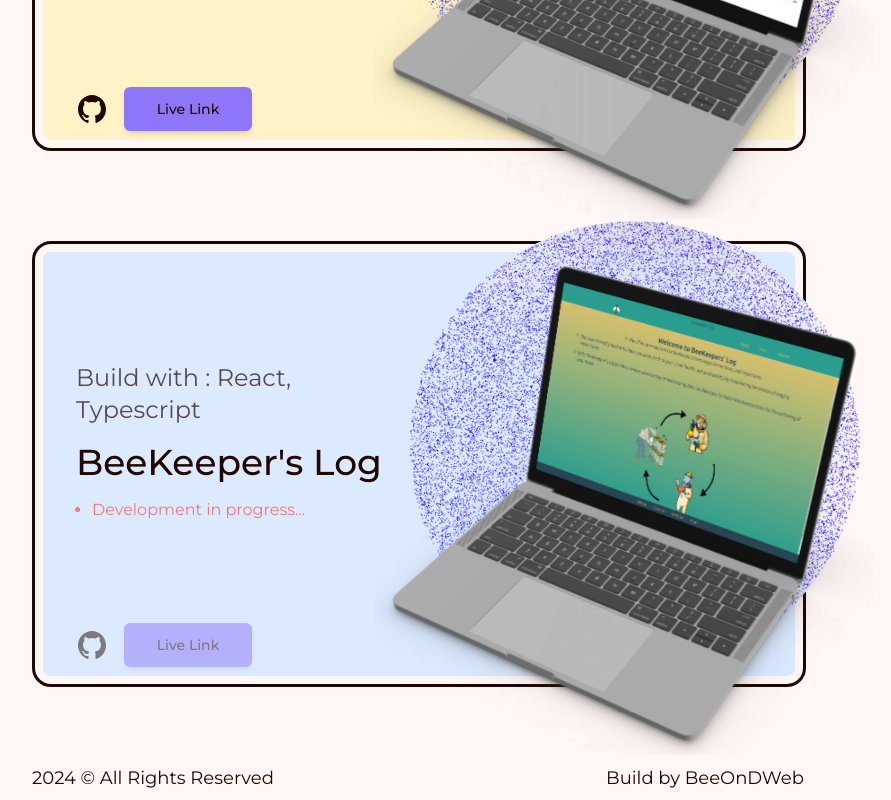
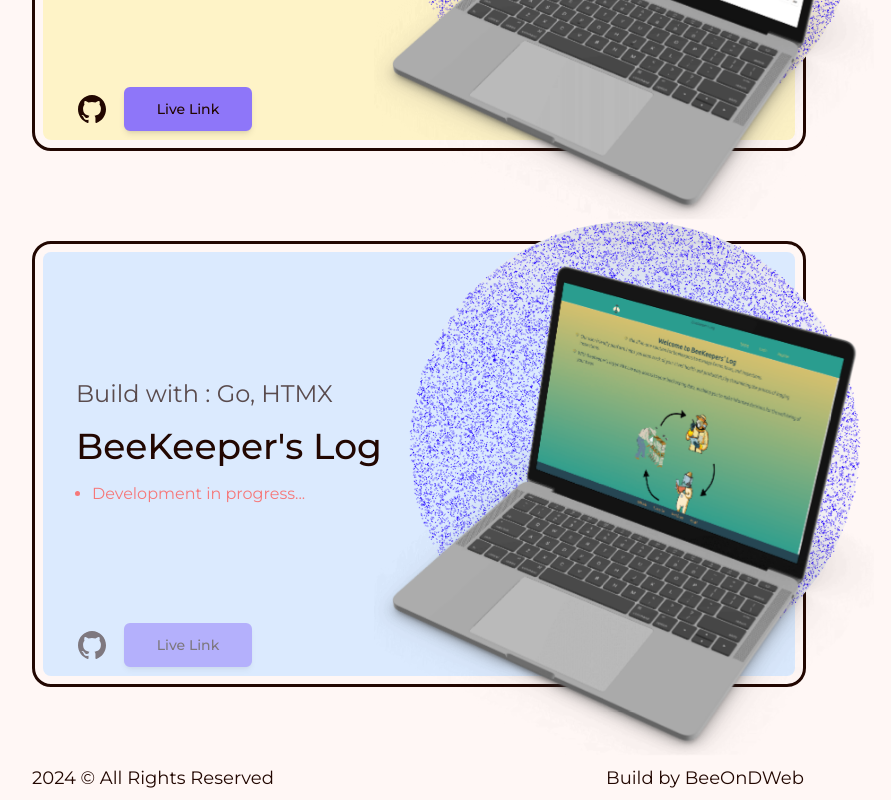
Before and after one commit to Captain-Leftovers/beeOnDWeb-portfolio, a Next.js app: page /projects in a window 1280 px wide. Shown: the part 2779-3579 px from the top of the page, without its empty margins (222-1113 px from the left). Built offline with nearby package versions, Linux system fonts and the light colour scheme.

Commit message:
Update buildWith in BigProjCard component

```diff
--- a/src/app/projects/page.tsx
+++ b/src/app/projects/page.tsx
@@ -91,7 +91,7 @@ export default function Projects() {
 			/>
 
 			<BigProjCard
-				buildWith="Build with : React, Typescript"
+				buildWith="Build with : Go, HTMX"
 				name="BeeKeeper's Log"
 				description={['Development in progress...']}
 				inProgress={true}
```
